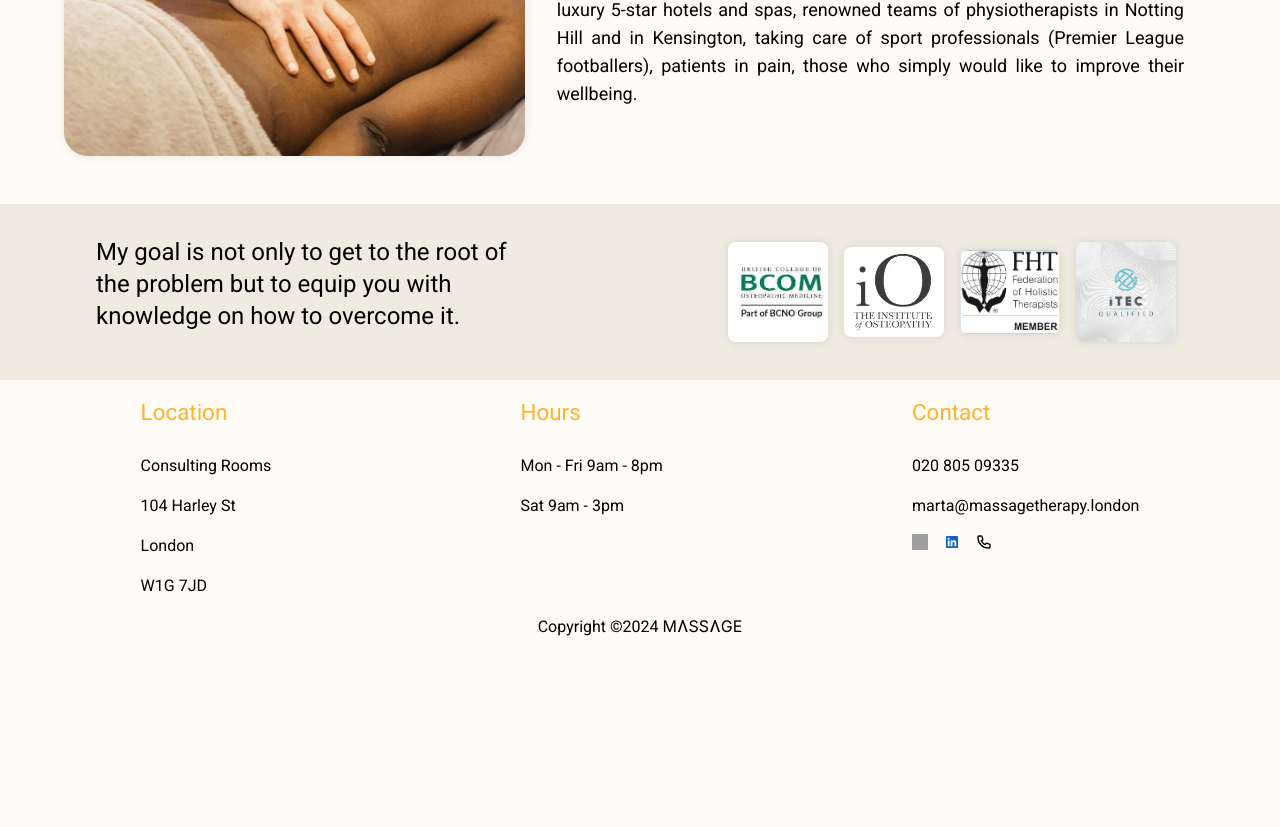
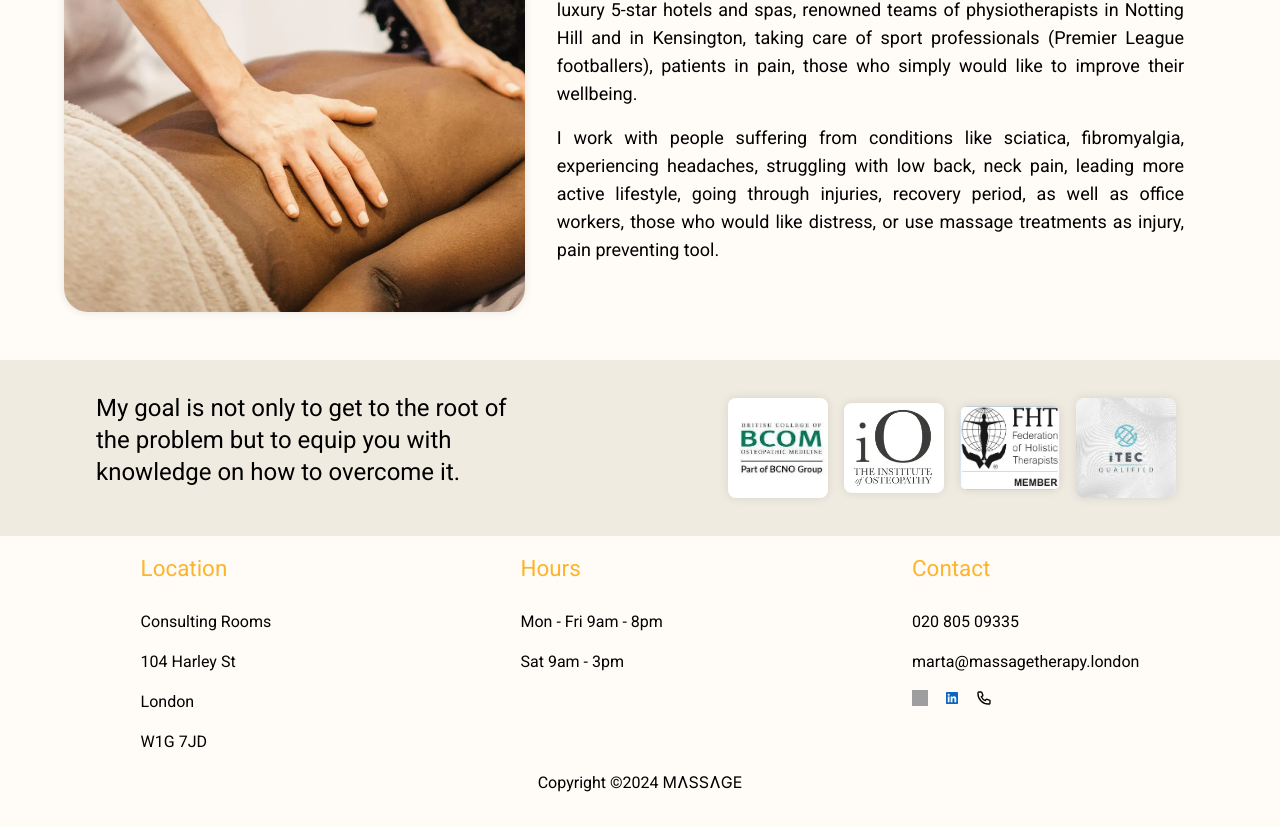
Before and after one commit to lbourke1234/massageTherapy, a Next.js app: page /about in a window 1280 px wide. Shown: the part 1040-1867 px from the top of the page. Before the commit the page ends 1711 px from the top, so only its background shows below. Built offline with nearby package versions, Linux system fonts and the light colour scheme; grey boxes are pictures that could not be loaded.

Commit message:
about section updated

```diff
--- a/src/app/pages/about/TextColumn.jsx
+++ b/src/app/pages/about/TextColumn.jsx
@@ -40,6 +40,12 @@ const TextColumn = () => {
         professionals (Premier League footballers), patients in pain, those who simply would like to
         improve their wellbeing.`}
       </p>
+      <p className="cmMobile:text-[1.2em] cm800:text-lg">
+        {`I work with people suffering from conditions like sciatica, fibromyalgia, experiencing
+          headaches, struggling with low back, neck pain, leading more active lifestyle, going
+          through injuries, recovery period, as well as office workers, those who would like
+          distress, or use massage treatments as injury, pain preventing tool.`}
+      </p>
     </div>
   );
 };
```
